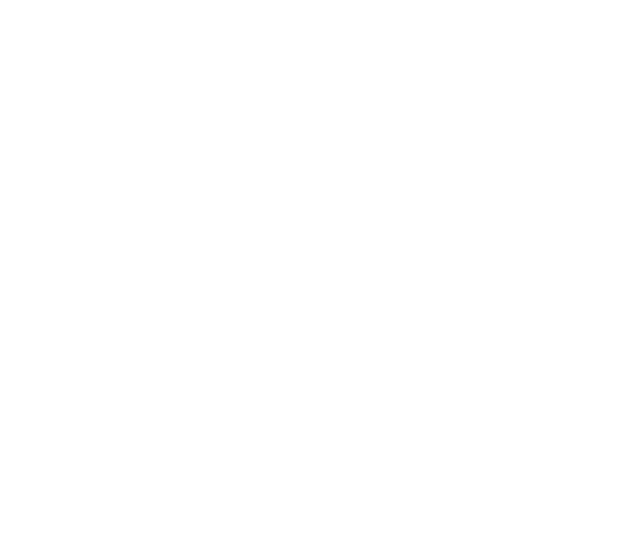
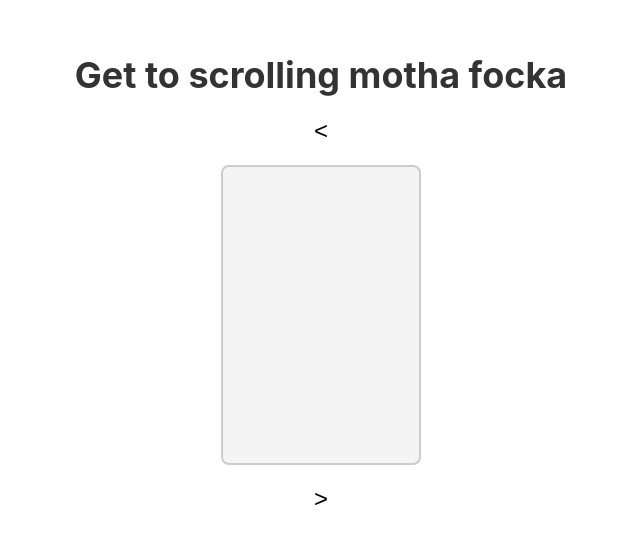
Before and after one commit to azh05/TasteBuds, a React (Create React App) app in the folder tastebuds-site/: page /scroll in a window 1280 px wide. Before the commit this address had no page. Shown: the part 117-660 px from the top of the page, without its empty margins (319-959 px from the left). Built offline with nearby package versions, Linux system fonts and the light colour scheme.

Commit message:
Placeholder for scrolling feature and new branch.

```diff
--- a/tastebuds-site/src/App.css
+++ b/tastebuds-site/src/App.css
@@ -175,3 +175,63 @@
   color: #0056b3;
   text-decoration: underline;
 }
+
+.centered-container {
+  display: grid;
+  place-items: center; /* Centers both horizontally and vertically */
+  height: 100vh; /* Full viewport height */
+}
+
+/* Reset default margin and padding */
+* {
+  margin: 0;
+  padding: 0;
+  box-sizing: border-box;
+}
+
+/* Center content vertically and horizontally */
+.scroll-container {
+  display: flex;
+  justify-content: center;
+  align-items: center;
+  height: 100vh;
+  flex-direction: column;
+}
+
+.scroll-title {
+  font-size: 36px;
+  text-align: center;
+  color: #333;
+  margin-bottom: 20px;
+}
+
+.profile-placeholder {
+  width: 200px;
+  height: 300px;
+  background-color: #f4f4f4;
+  border: 2px solid #ccc;
+  border-radius: 8px;
+  margin: 20px;
+}
+
+.arrow-button {
+  background-color: transparent;
+  border: none;
+  font-size: 24px;
+  cursor: pointer;
+  transition: color 0.3s ease;
+  margin: 0 10px;
+}
+
+.arrow-button:hover {
+  color: #007bff;
+}
+
+/* Left arrow and right arrow */
+.left-arrow {
+  margin-right: 10px;
+}
+
+.right-arrow {
+  margin-left: 10px;
+}
--- a/tastebuds-site/src/App.js
+++ b/tastebuds-site/src/App.js
@@ -1,10 +1,11 @@
 // src/App.js
 import React from 'react';
 import './App.css';
-import { BrowserRouter as Router, Route, Routes, Link } from 'react-router-dom';
-import Login from './components/Login';  // If Login.js is in the components folder
-import Signup from './pages/signup';
-import HomePage from './pages/home';
+import { BrowserRouter as Router, Route, Routes } from 'react-router-dom';
+import Login from './components/Login';  // Ensure this path is correct
+import Signup from './pages/signup'; // Correct path for signup page
+import HomePage from './pages/home';  // Correct path for HomePage
+import ScrollPage from './pages/scroll'; // Correct path for ScrollPage
 
 function App() {
   return (
@@ -12,9 +13,10 @@ function App() {
       <div>
         {/* Define Routes here */}
         <Routes>
-        <Route path = "/" element = {<HomePage />} />
-        <Route path="/signup" element={<Signup />} /> {/* signup page route */}
-        <Route path="/Login" element={<Login />} /> {/* signup page route */}
+          <Route path="/" element={<HomePage />} /> {/* Home page route */}
+          <Route path="/signup" element={<Signup />} /> {/* Signup page route */}
+          <Route path="/login" element={<Login />} /> {/* Login page route */}
+          <Route path="/scroll" element={<ScrollPage />} /> {/* Scroll page route */}
         </Routes>
       </div>
     </Router>
--- a/tastebuds-site/src/pages/home.js
+++ b/tastebuds-site/src/pages/home.js
@@ -18,6 +18,12 @@ function HomePage() {
           Here!
         </Link>
       </p>
+      <p className="home-text">
+        Temp hyperlink to scrolling page{' '}
+        <Link className="home-link" to="/scroll">
+          Here!
+        </Link>
+      </p>
     </div>
   );
 }
--- /dev/null
+++ b/tastebuds-site/src/pages/scroll.js
@@ -0,0 +1,16 @@
+import React from 'react';
+import { Link } from 'react-router-dom';
+import '../App.css'; // Import CSS file for styling
+
+function ScrollPage() {
+  return (
+    <div className="scroll-container">
+      <h1 className="scroll-title">Get to scrolling motha focka</h1>
+      <button className="arrow-button left-arrow">{"<"}</button>
+      <div className="profile-placeholder"></div>
+      <button className="arrow-button right-arrow">{">"}</button>
+    </div>
+  );
+}
+
+export default ScrollPage;
```
